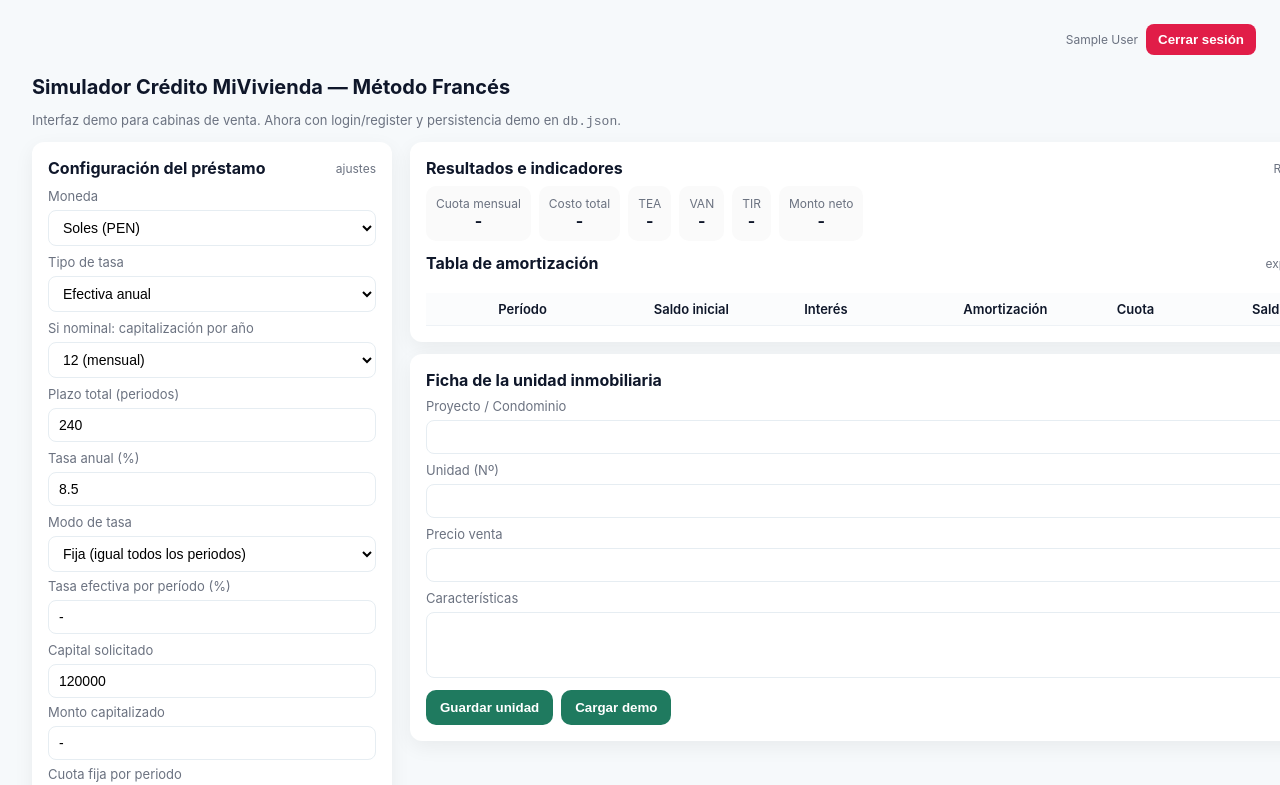
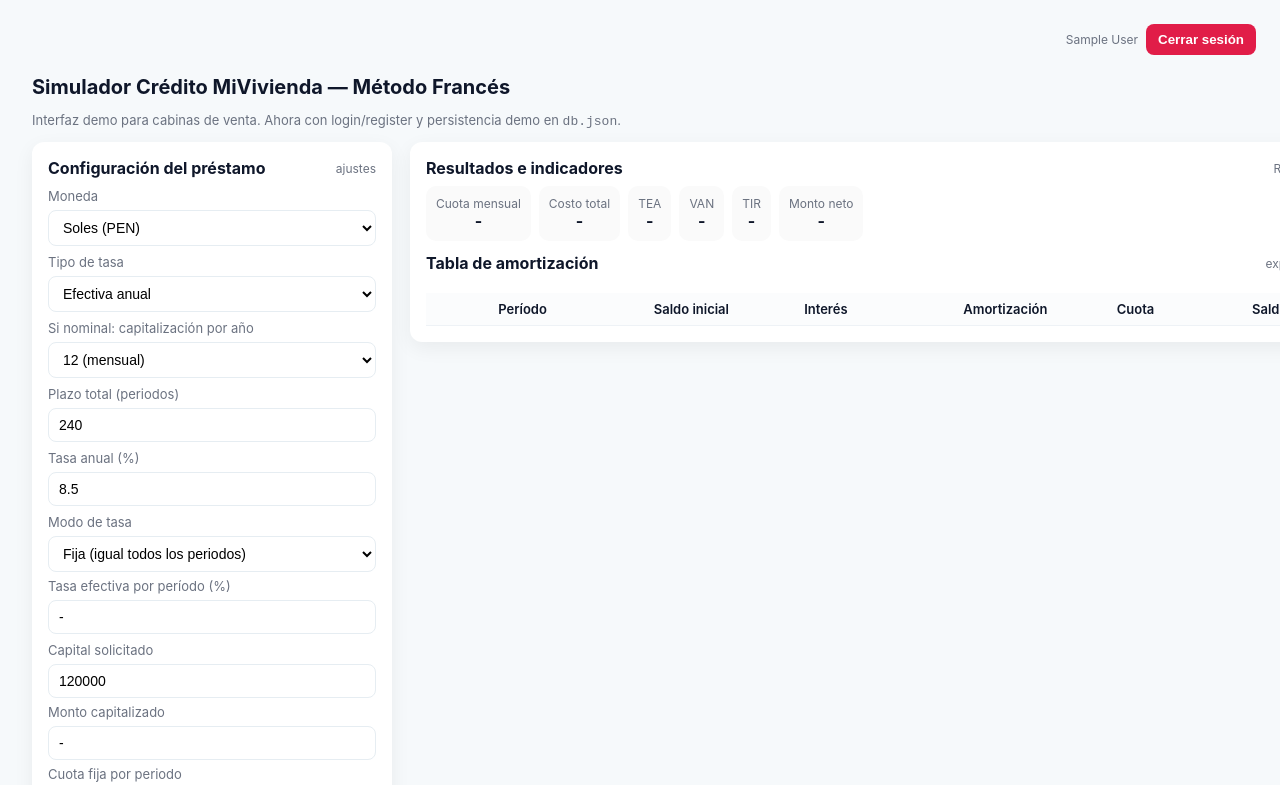
Before and after one commit to Alexiz248/Fondo-MiVivienda-, a website: page index.html in a window 1280 px wide. Shown: the top 785 px of the page. Drawn offline with Linux system fonts and the light colour scheme; sample sign-in values are in the browser's storage.

Commit message:
Remove unit card section from index.html.
Removed the property unit card section from the HTML.

```diff
--- a/index.html
+++ b/index.html
@@ -162,20 +162,6 @@
                     </div>
                 </div>
             </div>
-
-            <div class="card" style="margin-top:12px;">
-                <strong>Ficha de la unidad inmobiliaria</strong>
-                <div style="margin-top:8px;">
-                    <label for="inmueble-proy">Proyecto / Condominio</label><input id="inmueble-proy" />
-                    <label for="inmueble-unidad" style="margin-top:8px;">Unidad (Nº)</label><input id="inmueble-unidad" />
-                    <label for="inmueble-precio" style="margin-top:8px;">Precio venta</label><input id="inmueble-precio" type="number" />
-                    <label for="inmueble-desc" style="margin-top:8px;">Características</label><textarea id="inmueble-desc" rows="3"></textarea>
-                    <div style="display:flex; gap:8px; margin-top:8px;">
-                        <button id="btn-guardar-inmueble">Guardar unidad</button>
-                        <button id="btn-cargar-inmueble" type="button">Cargar demo</button>
-                    </div>
-                </div>
-            </div>
         </div>
     </div>
 </main>
```
